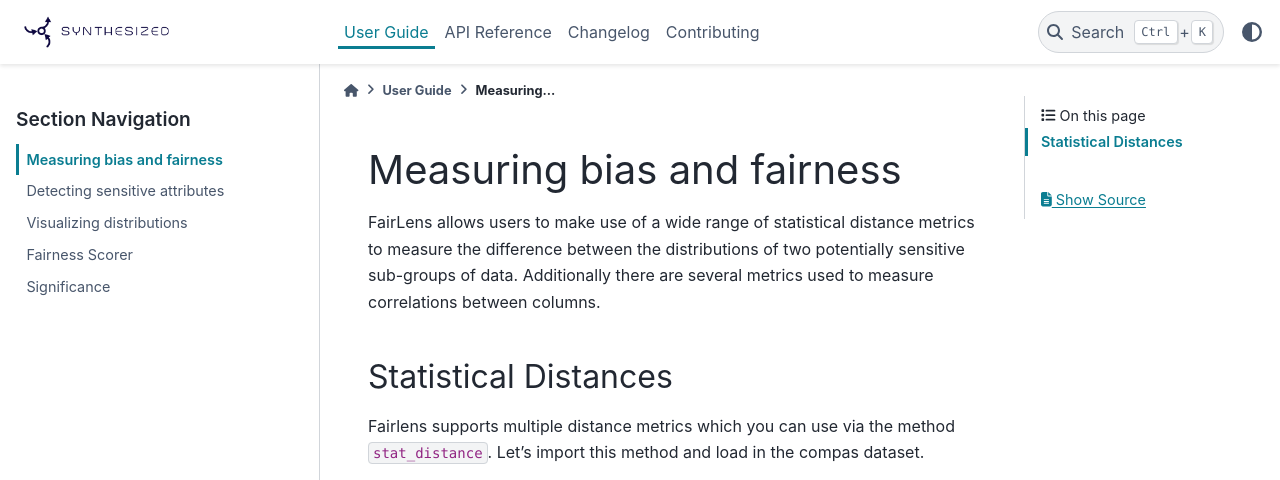
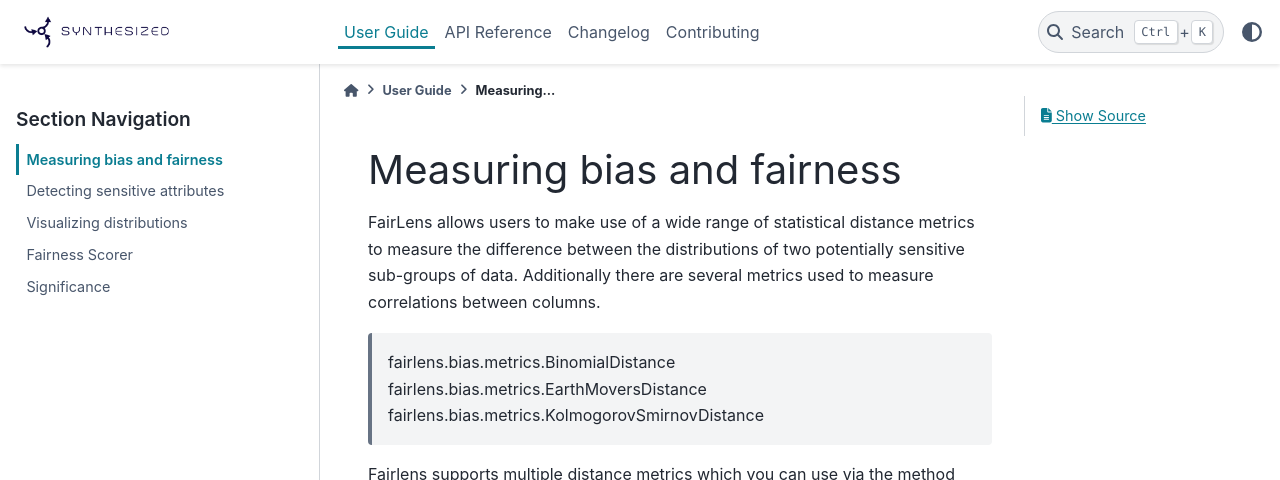
Before and after one commit to synthesized-io/fairlens, a Sphinx documentation site: the page built from docs/user_guide/metrics.rst, in a window 1280 px wide and 900 px high, cut to the strip 0-480 px from the top of the window. Built offline with Sphinx 7.4.7 and the PyData theme 0.15.4, drawn with Linux system fonts in a browser that asks for light colours.

Commit message:
update docs

```diff
--- a/docs/user_guide/metrics.rst
+++ b/docs/user_guide/metrics.rst
@@ -5,9 +5,10 @@
 between the distributions of two potentially sensitive sub-groups of data. Additionally there are several metrics
 used to measure correlations between columns.
 
+  fairlens.bias.metrics.BinomialDistance
+  fairlens.bias.metrics.EarthMoversDistance
+  fairlens.bias.metrics.KolmogorovSmirnovDistance
 
-Statistical Distances
-^^^^^^^^^^^^^^^^^^^^^
 
 Fairlens supports multiple distance metrics which you can use via the method :code:`stat_distance`.
 Let's import this method and load in the compas dataset.
--- a/docs/user_guide/scorer.rst
+++ b/docs/user_guide/scorer.rst
@@ -2,6 +2,7 @@
 ===============
 
 Users can use the :code:`FairnessScorer` to automatically analyze the dataset and look for inherent biases and hidden correlations.
+
 
 
 Demographic Score
```
Also changed, not shown: 1 other file.
